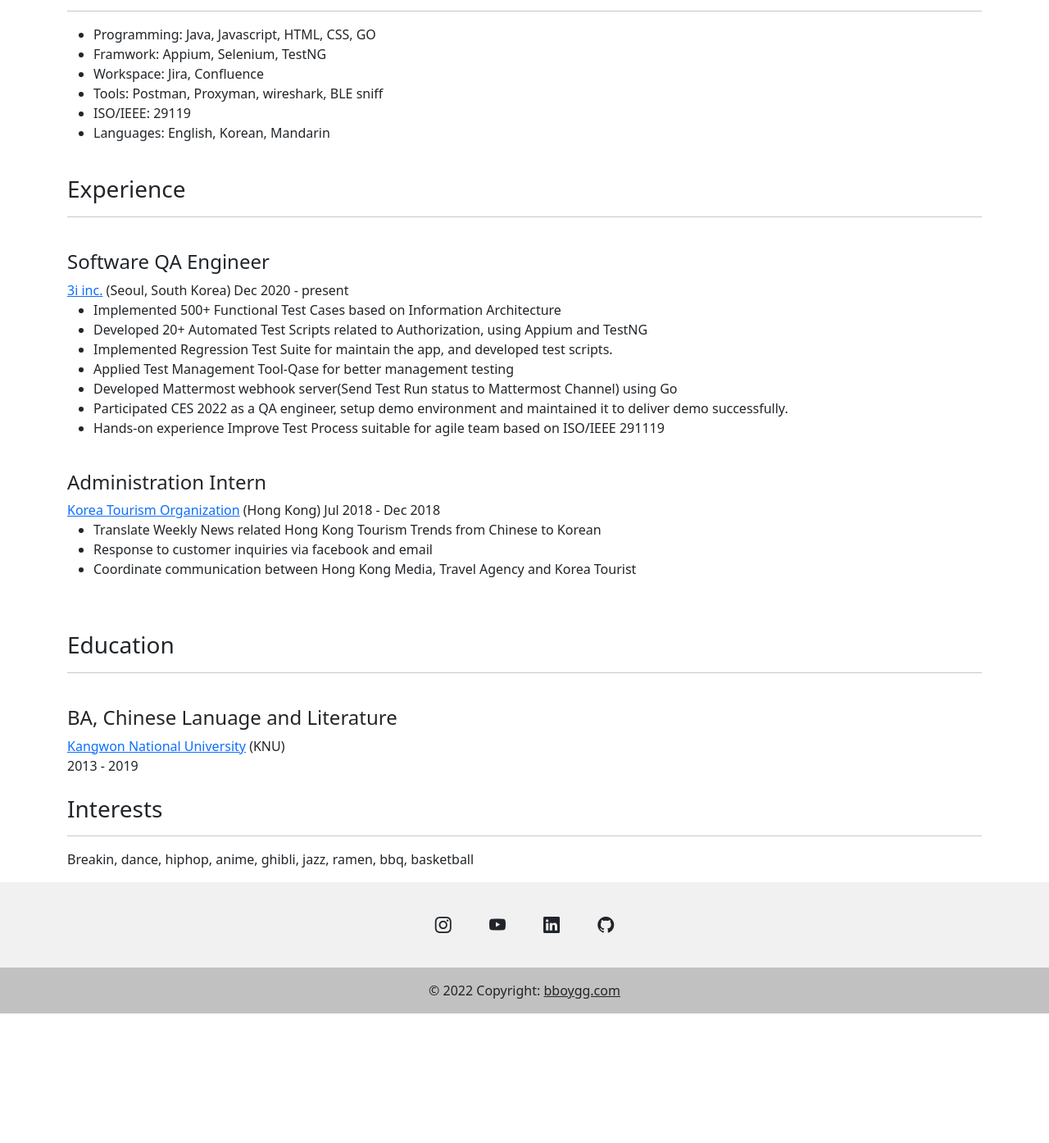
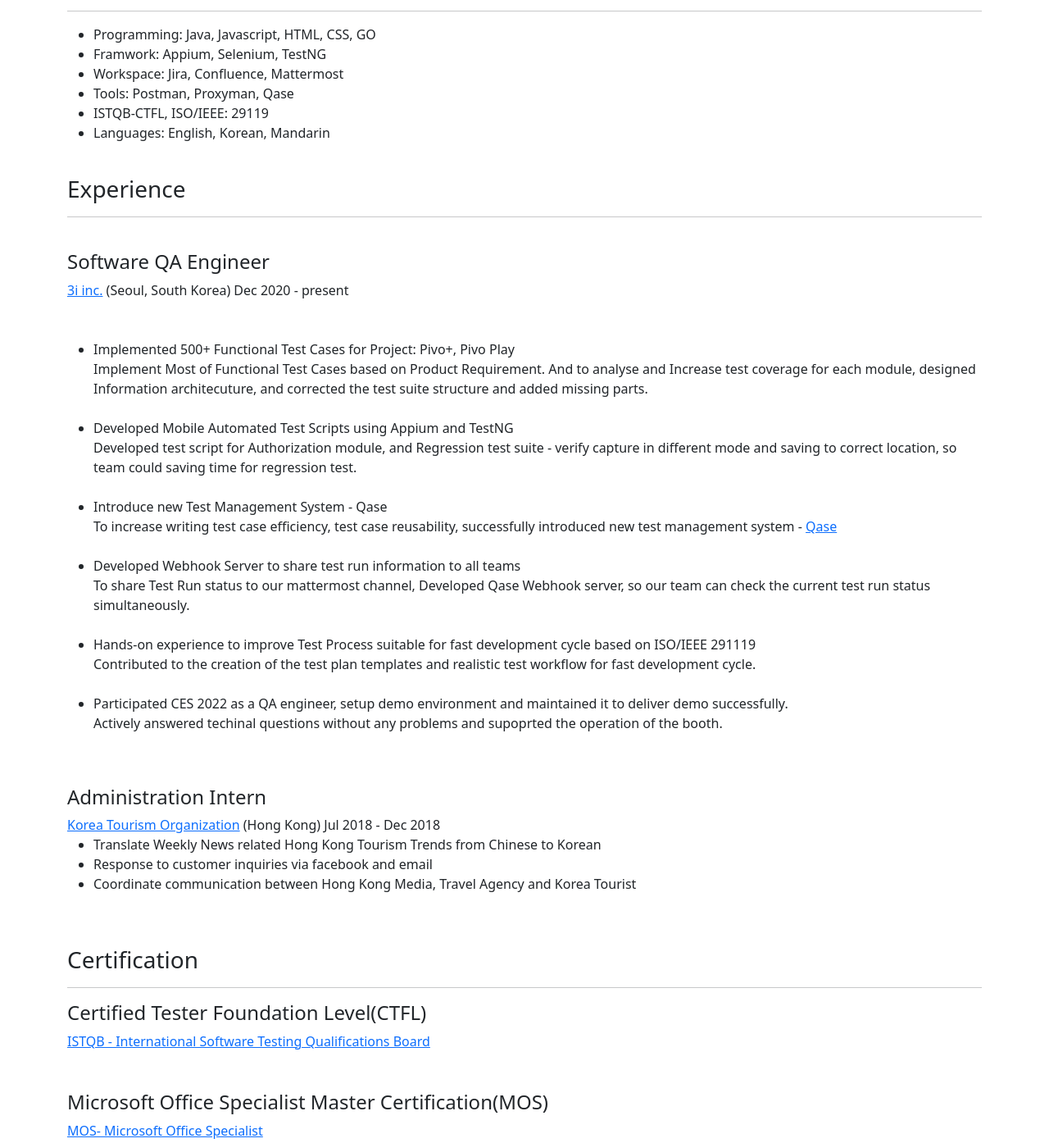
Before and after one commit to bboygg/bboygg.com, a plain HTML site: page testing.html in a window 1280 px wide. Shown: the part 428-1822 px from the top of the page at 82% size. Before the commit the page ends 1664 px from the top, so only its background shows below. Drawn offline with nearby package versions, Linux system fonts and the light colour scheme.

Commit message:
update resume

```diff
--- a/testing.html
+++ b/testing.html
@@ -89,9 +89,9 @@
           <ul>
             <li>Programming: Java, Javascript, HTML, CSS, GO</li>
             <li>Framwork: Appium, Selenium, TestNG</li>
-            <li>Workspace: Jira, Confluence</li>
-            <li>Tools: Postman, Proxyman, wireshark, BLE sniff</li>
-            <li>ISO/IEEE: 29119</li>
+            <li>Workspace: Jira, Confluence, Mattermost</li>
+            <li>Tools: Postman, Proxyman, Qase</li>
+            <li>ISTQB-CTFL, ISO/IEEE: 29119</li>
             <li>Languages: English, Korean, Mandarin</li>
           </ul>
         </div>
@@ -104,16 +104,35 @@
         <br>
         <div class="l-Section-content">
           <h4>Software QA Engineer</h4>
-          <a class="u-link" href="http://www.3i.ai" target="_blank">3i inc.</a> <a>(Seoul, South Korea)  Dec 2020 - present</a>
+          <a class="u-link" href="http://www.3i.ai" target="_blank">3i inc.</a> <a>(Seoul, South Korea)  Dec 2020 - present</a><br></br>
           <br>
           <ul>
-            <li>Implemented 500+ Functional Test Cases based on Information Architecture</li>
-            <li>Developed 20+ Automated Test Scripts related to Authorization, using Appium and TestNG </li>
-            <li>Implemented Regression Test Suite for maintain the app, and developed test scripts.</li>
-            <li>Applied Test Management Tool-Qase for better management testing</li>
-            <li>Developed Mattermost webhook server(Send Test Run status to Mattermost Channel) using Go</li>
+            <li>Implemented 500+ Functional Test Cases for Project: Pivo+, Pivo Play</li>
+            Implement Most of Functional Test Cases based on Product Requirement. And to analyse and Increase test coverage for each module,
+            designed Information architecuture, and corrected the test suite structure and added missing parts.
+            <br/><br/>
+
+            <li>Developed Mobile Automated Test Scripts using Appium and TestNG </li>
+            Developed test script for Authorization module, and Regression test suite - verify capture in different mode and saving to correct location, so team could
+            saving time for regression test.
+             <br/><br/>
+
+            <li>Introduce new Test Management System - Qase</li>
+            To increase writing test case efficiency, test case reusability, successfully introduced new test management system -
+            <a class="u-link" href="https://qase.io/">Qase</a> <br></br>
+
+            <li>Developed Webhook Server to share test run information to all teams</li>
+            To share Test Run status to our mattermost channel, Developed Qase Webhook server, so our team can check the current test run status simultaneously.
+            <br></br>
+
+            <li>Hands-on experience to improve Test Process suitable for fast development cycle  based on ISO/IEEE 291119</li>
+            Contributed to the creation of the test plan templates and realistic test workflow for fast development cycle.
+            <br></br>
+
             <li>Participated CES 2022 as a QA engineer, setup demo environment and maintained it to deliver demo successfully.</li>
-            <li>Hands-on experience Improve Test Process suitable for agile team  based on ISO/IEEE 291119</li>
+            Actively answered techinal questions without any problems and supoprted the operation of the booth.
+            <br></br>
+
           </ul>
 
           <br>
@@ -128,6 +147,21 @@
         </div>
       </section>
       <br>
+
+      <section class="l-Section">
+        <h2 class="l-Section-title h3">Certification</h2>
+        <hr>
+        <div class="l-Section-content">
+          <h4>Certified Tester Foundation Level(CTFL)</h4>
+          <a class="u-link" href="https://www.istqb.org/">ISTQB - International Software Testing Qualifications Board</a>
+        </div>
+        <br><br>
+
+        <div class="l-Section-content">
+          <h4>Microsoft Office Specialist Master Certification(MOS)</h4>
+          <a class="u-link" href="https://support.microsoft.com/en-us/topic/earn-a-microsoft-office-specialist-mos-certification-0885c944-167c-51ea-1cdc-8f65952bd1b8#:~:text=MOS%20Master%2D%2DPass%20exams,proficiently%20use%20key%20Office%20programs.">MOS- Microsoft Office Specialist</a>
+        </div>
+        <br><br>
 
       <section class="l-Section">
         <h2 class="l-Section-title h3">Education</h2>
```
Also changed, not shown: 2 other files.
